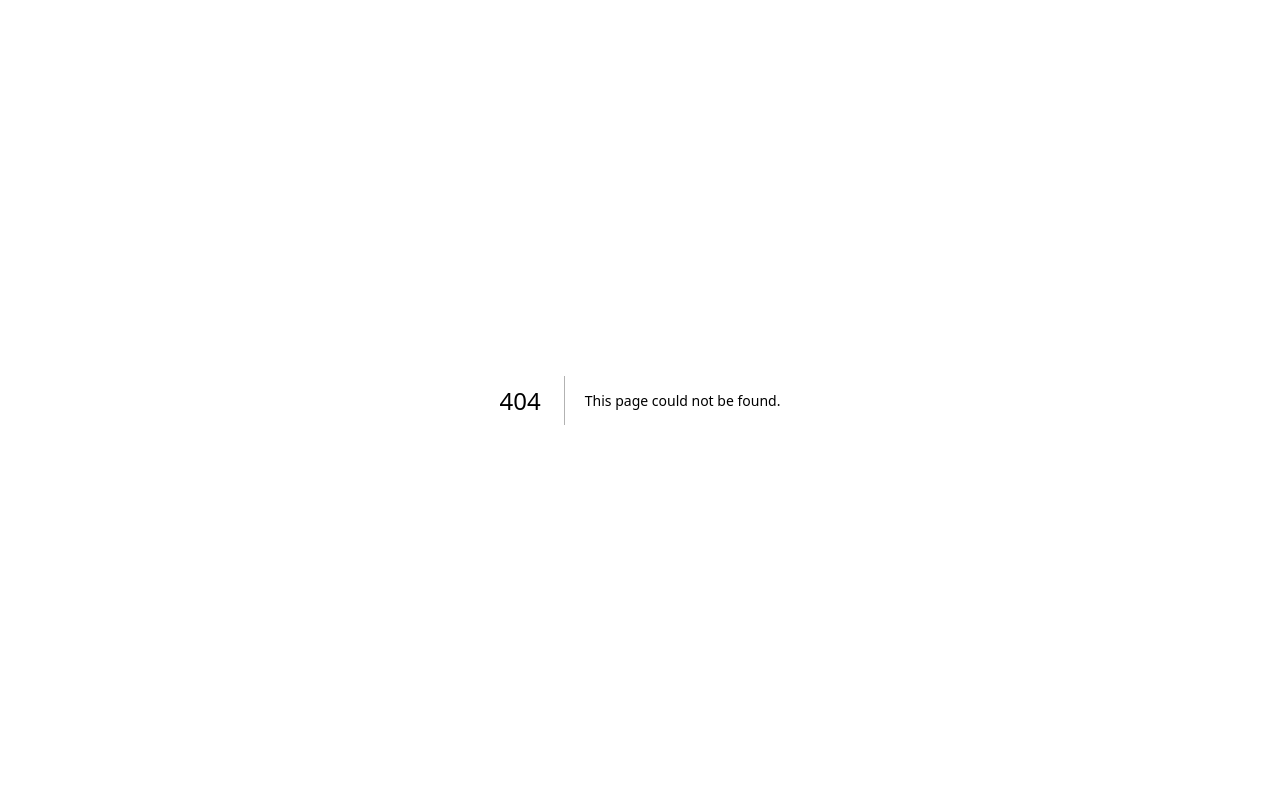
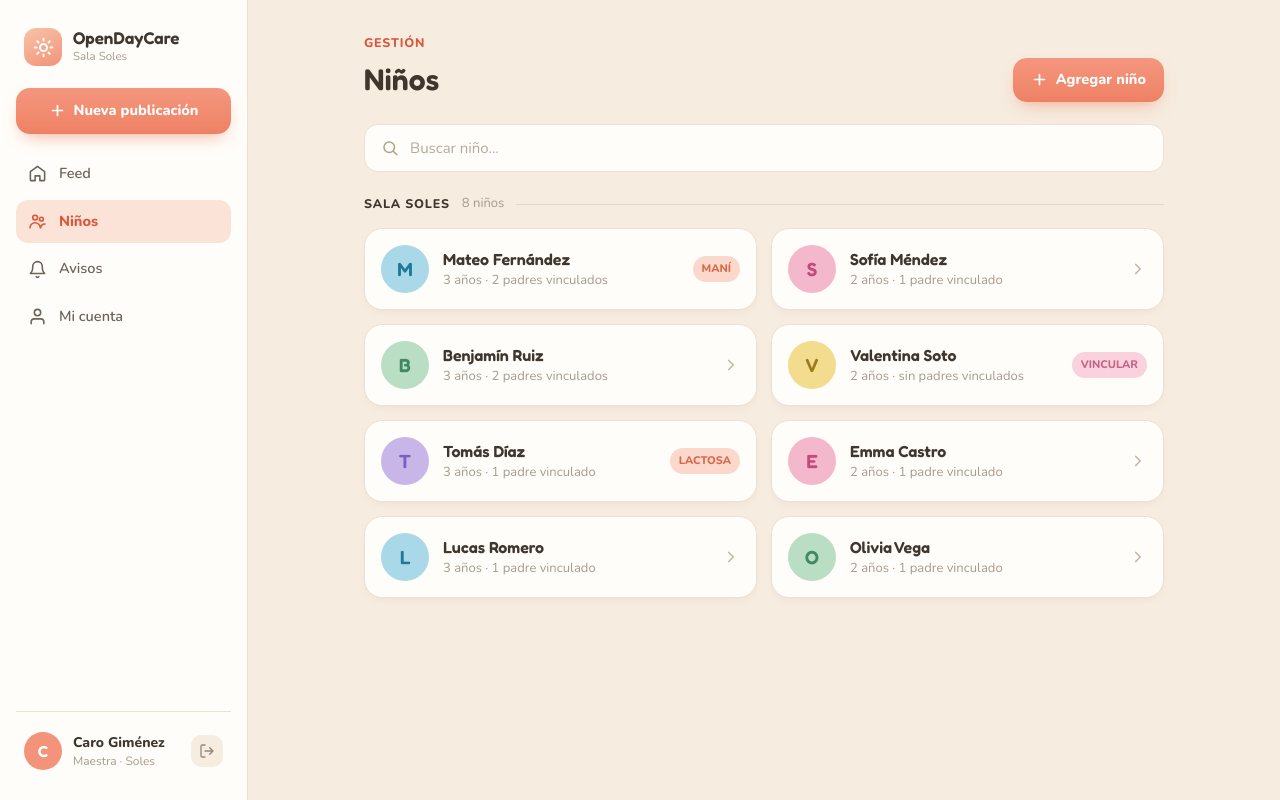
Before and after one commit to VicEspinozaBalboa/open-daycare, a Next.js app: page /kids in a window 1280 px wide. Before the commit this address had no page. Built offline with nearby package versions, Linux system fonts and the light colour scheme.

Commit message:
Spec02, paso 6

```diff
--- /dev/null
+++ b/app/_components/ChildCard.tsx
@@ -0,0 +1,64 @@
+import Link from "next/link";
+import type { Child } from "@/app/_data/children";
+
+function parentsLabel(count: number): string {
+  if (count === 0) return "sin padres vinculados";
+  return count === 1 ? "1 padre vinculado" : `${count} padres vinculados`;
+}
+
+function ChevronIcon() {
+  return (
+    <svg
+      className="flex-none"
+      width="18"
+      height="18"
+      viewBox="0 0 24 24"
+      fill="none"
+      stroke="#CBB89F"
+      strokeWidth="2.2"
+      strokeLinecap="round"
+      strokeLinejoin="round"
+    >
+      <path d="m9 18 6-6-6-6" />
+    </svg>
+  );
+}
+
+export default function ChildCard({ child }: { child: Child }) {
+  const badge = child.allergyLabel
+    ? { label: child.allergyLabel, className: "bg-[#FBD8CC] text-[#D9684A]" }
+    : child.parents.length === 0
+      ? { label: "VINCULAR", className: "bg-[#F9D2DE] text-[#C56486]" }
+      : null;
+
+  return (
+    <Link
+      href={`/kids/${child.id}`}
+      className="flex items-center gap-[14px] min-w-0 bg-[#FFFDF9] border border-[#ECE0D0] rounded-[18px] p-4 shadow-[0_4px_14px_-12px_rgba(120,90,60,0.5)] transition hover:border-[#F2A78E] hover:-translate-y-0.5"
+    >
+      <div
+        className="w-12 h-12 rounded-full font-display font-semibold text-[19px] flex items-center justify-center flex-none"
+        style={{ backgroundColor: child.avatarBg, color: child.avatarText }}
+      >
+        {child.initial}
+      </div>
+      <div className="flex-1 min-w-0">
+        <div className="font-display font-semibold text-base text-[#3F362E]">
+          {child.name}
+        </div>
+        <div className="text-[13px] text-[#A89A8B]">
+          {child.age} · {parentsLabel(child.parents.length)}
+        </div>
+      </div>
+      {badge ? (
+        <span
+          className={`flex-none text-[11px] font-extrabold py-[5px] px-[9px] rounded-full ${badge.className}`}
+        >
+          {badge.label}
+        </span>
+      ) : (
+        <ChevronIcon />
+      )}
+    </Link>
+  );
+}
--- /dev/null
+++ b/app/kids/_components/ChildrenDirectory.tsx
@@ -0,0 +1,78 @@
+"use client";
+
+import { useMemo, useState } from "react";
+import ChildCard from "@/app/_components/ChildCard";
+import type { Child } from "@/app/_data/children";
+import { room } from "@/app/_data/feed";
+
+function normalize(value: string): string {
+  return value
+    .normalize("NFD")
+    .replace(/[\u0300-\u036f]/g, "")
+    .toLowerCase();
+}
+
+function SearchIcon() {
+  return (
+    <svg
+      width="18"
+      height="18"
+      viewBox="0 0 24 24"
+      fill="none"
+      stroke="#B0A290"
+      strokeWidth="2"
+      strokeLinecap="round"
+      strokeLinejoin="round"
+    >
+      <circle cx="11" cy="11" r="7" />
+      <path d="m21 21-4.3-4.3" />
+    </svg>
+  );
+}
+
+export default function ChildrenDirectory({ items }: { items: Child[] }) {
+  const [query, setQuery] = useState("");
+
+  const filtered = useMemo(() => {
+    const search = normalize(query.trim());
+    if (!search) return items;
+    return items.filter((child) => normalize(child.name).includes(search));
+  }, [items, query]);
+
+  return (
+    <div>
+      <div className="flex items-center gap-[11px] bg-[#FFFDF9] border border-[#ECE0D0] rounded-[14px] py-3 px-4 mb-[22px]">
+        <SearchIcon />
+        <input
+          type="text"
+          placeholder="Buscar niño…"
+          value={query}
+          onChange={(event) => setQuery(event.target.value)}
+          className="flex-1 border-none bg-transparent text-[15px] text-[#3F362E] placeholder:text-[#B6A99B] focus:outline-none"
+        />
+      </div>
+
+      <div className="flex items-center gap-3 mb-[14px]">
+        <span className="text-[12.5px] font-extrabold tracking-[0.8px] text-[#3F362E]">
+          {room.name.toUpperCase()}
+        </span>
+        <span className="text-[13px] text-[#A89A8B]">
+          {filtered.length} niño{filtered.length === 1 ? "" : "s"}
+        </span>
+        <span className="flex-1 h-px bg-[#E7DAC8]" />
+      </div>
+
+      {filtered.length > 0 ? (
+        <div className="grid grid-cols-2 gap-[14px]">
+          {filtered.map((child) => (
+            <ChildCard key={child.id} child={child} />
+          ))}
+        </div>
+      ) : (
+        <div className="py-12 text-center text-[15px] text-[#A89A8B]">
+          No se encontraron niños
+        </div>
+      )}
+    </div>
+  );
+}
--- /dev/null
+++ b/app/kids/page.tsx
@@ -0,0 +1,48 @@
+import AppShell from "@/app/_components/AppShell";
+import ChildrenDirectory from "./_components/ChildrenDirectory";
+import { children } from "@/app/_data/children";
+
+function PlusIcon() {
+  return (
+    <svg
+      width="17"
+      height="17"
+      viewBox="0 0 24 24"
+      fill="none"
+      stroke="#fff"
+      strokeWidth="2.4"
+      strokeLinecap="round"
+      strokeLinejoin="round"
+    >
+      <path d="M12 5v14M5 12h14" />
+    </svg>
+  );
+}
+
+export default function KidsPage() {
+  return (
+    <AppShell active="kids">
+      <div className="max-w-[880px] w-full mx-auto pt-[34px] px-10 pb-20">
+        <div className="flex items-end justify-between gap-4 mb-[22px]">
+          <div>
+            <div className="text-[12.5px] font-extrabold tracking-[0.8px] text-[#D9583C] mb-1">
+              GESTIÓN
+            </div>
+            <h1 className="font-display font-semibold text-[30px] m-0 text-[#3F362E]">
+              Niños
+            </h1>
+          </div>
+          <a
+            href="#"
+            className="flex items-center gap-2 py-[11px] px-[18px] rounded-[14px] bg-[linear-gradient(180deg,#F4977E,#EE8164)] text-white font-extrabold text-[14.5px] shadow-[0_8px_18px_-8px_rgba(238,129,100,0.7)]"
+          >
+            <PlusIcon />
+            Agregar niño
+          </a>
+        </div>
+
+        <ChildrenDirectory items={children} />
+      </div>
+    </AppShell>
+  );
+}
```
